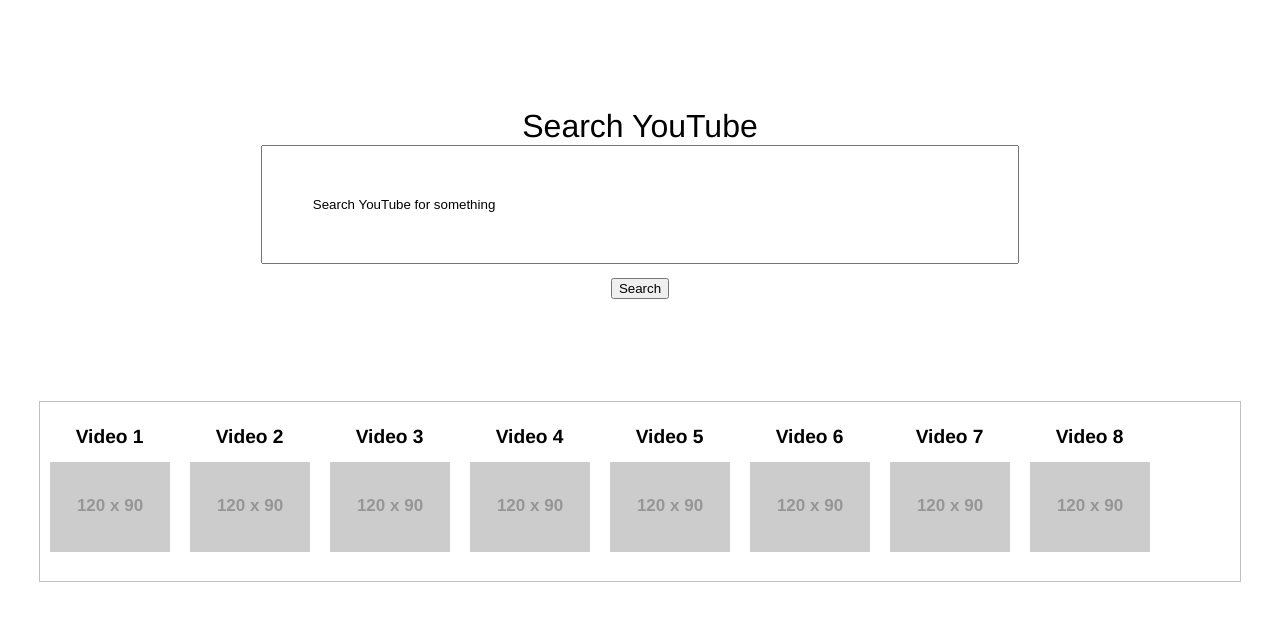
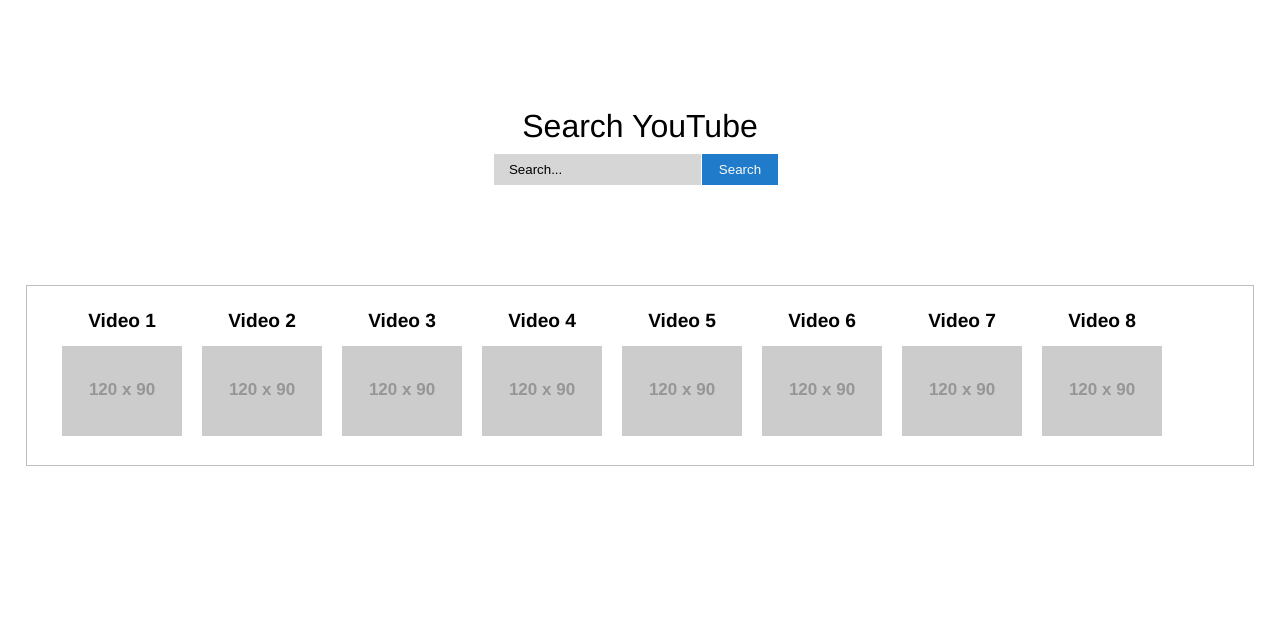
Before and after one commit to jonaskleiner/youtube-search, a plain HTML site: page index.html in a window 1280 px wide. Drawn offline with nearby package versions, Linux system fonts and the light colour scheme; no server answers; placeholder pictures from the web are drawn by us.

Commit message:
styled search box

```diff
--- a/css/styles.css
+++ b/css/styles.css
@@ -8,15 +8,14 @@
 }
 
 #search-box {
-	width: 60%;
-	size: 500;
-	padding: 50px;
+	/*width: 60%;*/
 }
 
 #results {
     border: 1px solid silver;
     margin: 0 auto;
     width: 95%;
+    padding-left: 25px;
 }
 
 
@@ -51,4 +50,22 @@
   font-size: 1.2em;
 }
 
-/* MEDIA QUERIES*/
+/* form styling */
+#search-box {
+  padding:8px 15px;
+  background:rgba(50, 50, 50, 0.2);
+  border:0px solid #dbdbdb;
+}
+
+button {
+  position:relative;
+  padding:6px 15px;
+  left:-8px;
+  border:2px solid #207cca;
+  background-color: #207cca;
+  color: #fafafa;
+}
+button:hover  {
+  background-color: #fafafa;
+  color: #207cca;
+}
--- a/index.html
+++ b/index.html
@@ -9,9 +9,9 @@
 	<body>
 		<div id="search">
 			<form>
-			<label>Search YouTube</label><br />
-			<input type="search" id="search-box" value="Search YouTube for something" /><br />
-			<button>Search</button>
+				<label>Search YouTube</label><br />
+				<input type="search" id="search-box" value="Search..." />
+				<button>Search</button>
 			</form>
 		</div>
 		<div id="results">
```
